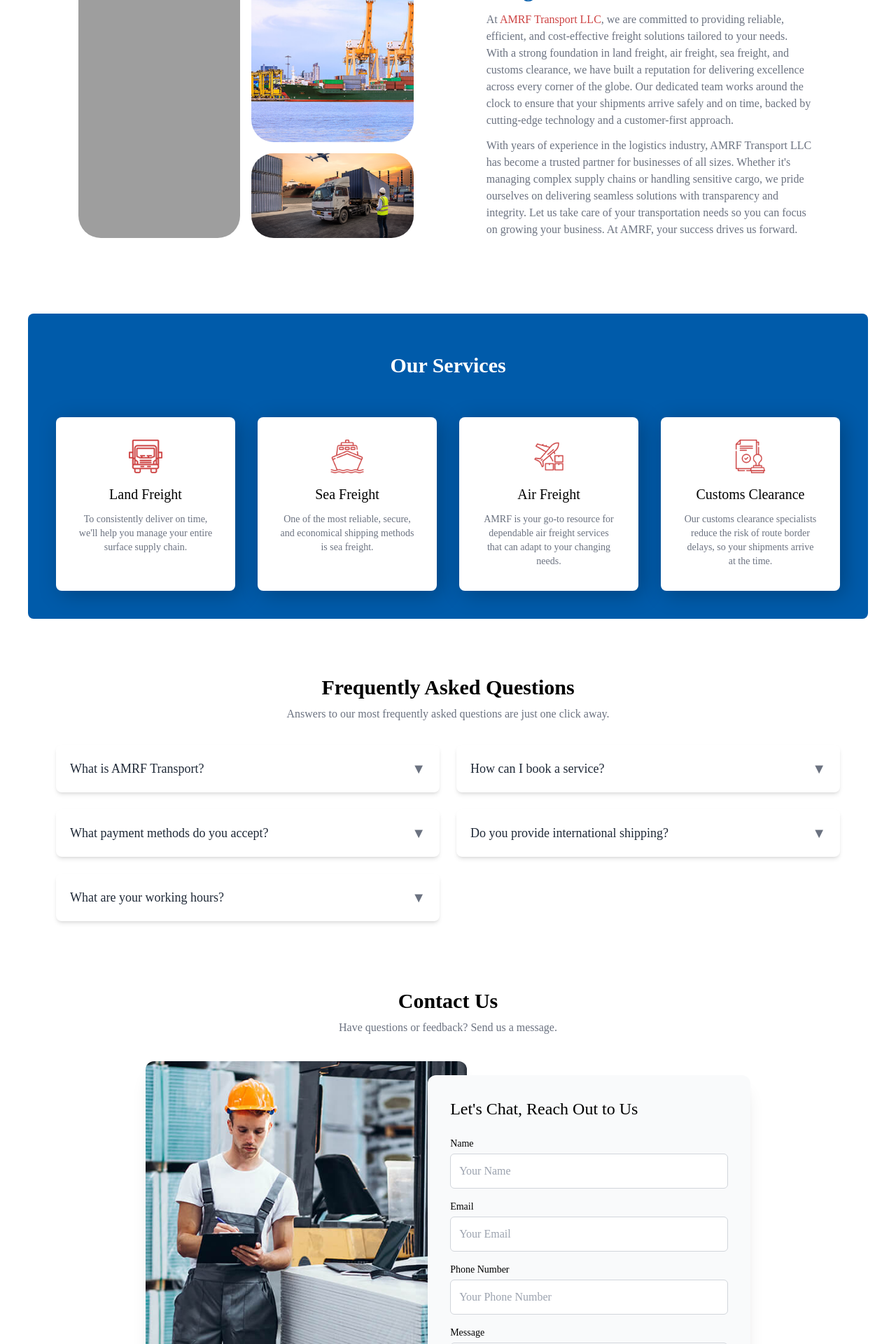
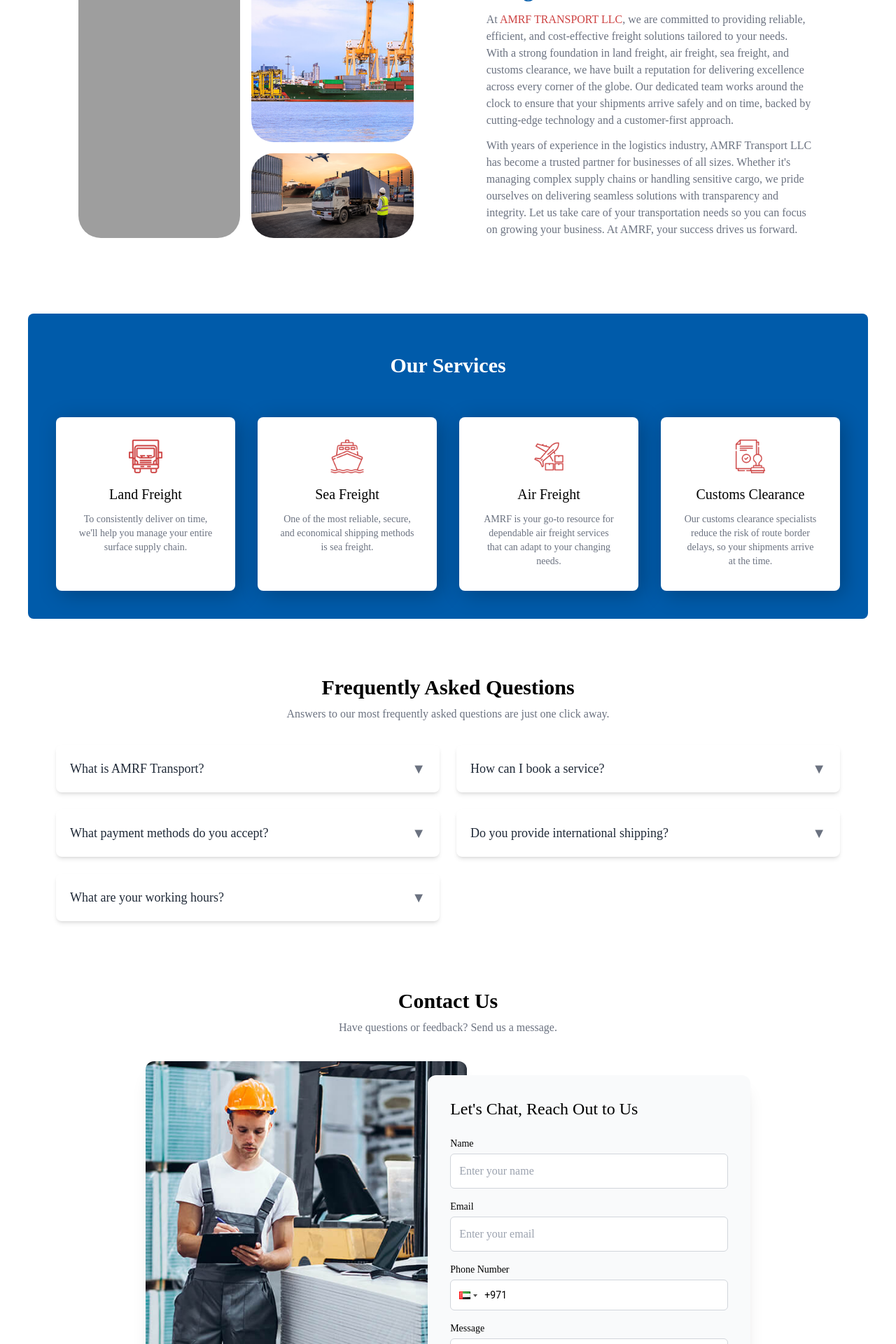
Before and after one commit to safu-van/AMRF-TRANSPORT, a React (Vite) app: page / in a window 1280 px wide. Shown: the part 880-2800 px from the top of the page at 70% size. Built offline with nearby package versions, Linux system fonts and the light colour scheme; grey boxes are pictures that could not be loaded; a web font is replaced by a local one.

Commit message:
contact form country code added

```diff
--- a/package.json
+++ b/package.json
@@ -12,7 +12,8 @@
   "dependencies": {
     "react": "^18.3.1",
     "react-dom": "^18.3.1",
-    "react-icons": "^5.4.0"
+    "react-icons": "^5.4.0",
+    "react-phone-input-2": "^2.15.1"
   },
   "devDependencies": {
     "@eslint/js": "^9.17.0",
--- a/src/components/About.jsx
+++ b/src/components/About.jsx
@@ -42,7 +42,7 @@
           </h1>
 
           <p className="text-md text-gray-500">
-            At <span className="text-[#CD4242]">AMRF Transport LLC</span>, we
+            At <span className="text-[#CD4242]">AMRF TRANSPORT LLC</span>, we
             are committed to providing reliable, efficient, and cost-effective
             freight solutions tailored to your needs. With a strong foundation
             in land freight, air freight, sea freight, and customs clearance, we
--- a/src/components/Banner.jsx
+++ b/src/components/Banner.jsx
@@ -30,7 +30,7 @@
       <div className="relative z-10 flex flex-col justify-end md:justify-end items-start h-full px-5 md:px-28 py-20 font-ubuntu">
         <h1 className="text-4xl font-semibold text-white mb-4">
           Welcome to <br className="flex md:hidden" />
-          <span className="text-[#CD4242]">AMRF Transport</span>
+          <span className="text-[#CD4242]">AMRF TRANSPORT</span>
         </h1>
         <p className="text-sm md:text-lg text-white mb-4 max-w-md">
           Your trusted partner for reliable, efficient, and professional
--- a/src/components/Contact.jsx
+++ b/src/components/Contact.jsx
@@ -1,6 +1,10 @@
-import React from "react";
+import React, { useState } from "react";
+import PhoneInput from "react-phone-input-2";
+import "react-phone-input-2/lib/style.css";
 
 const Contact = () => {
+  const [phone, setPhone] = useState("");
+
   return (
     <div className="w-full h-auto p-4 mt-5 md:mt-0 md:p-14 mb-10 font-ubuntu">
       <div className="w-full h-full">
@@ -30,7 +34,7 @@
                 <input
                   type="text"
                   className="w-full p-2.5 md:p-3 border border-gray-300 rounded-md focus:outline-none focus:ring-1 focus:ring-gray-500"
-                  placeholder="Your Name"
+                  placeholder="Enter your name"
                 />
               </div>
               <div>
@@ -38,17 +42,33 @@
                 <input
                   type="email"
                   className="w-full p-2.5 md:p-3 border border-gray-300 rounded-md focus:outline-none focus:ring-1 focus:ring-gray-500"
-                  placeholder="Your Email"
+                  placeholder="Enter your email"
                 />
               </div>
               <div>
                 <label className="block text-sm font-medium mb-1">
                   Phone Number
                 </label>
-                <input
-                  type="number"
-                  className="w-full p-2.5 md:p-3 border border-gray-300 rounded-md focus:outline-none focus:ring-1 focus:ring-gray-500"
-                  placeholder="Your Phone Number"
+                <PhoneInput
+                  country={"ae"}
+                  placeholder="Enter your phone number"
+                  value={phone}
+                  onChange={(phone) => setPhone(phone)}
+                  inputStyle={{
+                    width: "100%",
+                    height: "44px",
+                    border: "1px solid #D1D5DB",
+                    borderRadius: "0.375rem",
+                    paddingLeft: "48px",
+                  }}
+                  buttonStyle={{
+                    border: "none",
+                    backgroundColor: "transparent",
+                    marginLeft: "5px",
+                  }}
+                  dropdownStyle={{
+                    borderRadius: "0.375rem",
+                  }}
                 />
               </div>
               <div>
@@ -58,7 +78,7 @@
                 <textarea
                   className="w-full p-2.5 md:p-3 border border-gray-300 rounded-md focus:outline-none focus:ring-1 focus:ring-gray-500"
                   rows="4"
-                  placeholder="Your Message"
+                  placeholder="Write your message here..."
                 ></textarea>
               </div>
               <button className="relative bg-[#CD4242] w-full h-10 rounded-md text-white overflow-hidden group">
--- a/src/components/Footer.jsx
+++ b/src/components/Footer.jsx
@@ -61,27 +61,38 @@
 
           <div className="hidden md:flex flex-col space-y-2">
             <h2 className="text-xl font-semibold mb-1">Services</h2>
-            <span className="text-sm text-gray-300 cursor-pointer hover:text-white">Land Freight</span>
-            <span className="text-sm text-gray-300 cursor-pointer hover:text-white">Sea Freight</span>
-            <span className="text-sm text-gray-300 cursor-pointer hover:text-white">Air Freight</span>
-            <span className="text-sm text-gray-300 cursor-pointer hover:text-white">Customs Clearance</span>
+            <span className="text-sm text-gray-300 cursor-pointer hover:text-white">
+              Land Freight
+            </span>
+            <span className="text-sm text-gray-300 cursor-pointer hover:text-white">
+              Sea Freight
+            </span>
+            <span className="text-sm text-gray-300 cursor-pointer hover:text-white">
+              Air Freight
+            </span>
+            <span className="text-sm text-gray-300 cursor-pointer hover:text-white">
+              Customs Clearance
+            </span>
           </div>
 
           <div className="flex flex-col space-y-3">
             <h2 className="text-xl font-semibold mb-1">Contact</h2>
             <div className="flex gap-2 items-center">
               <img className="h-5" src="/mail.png" alt="..." />
-              <span className="text-sm text-gray-300 cursor-pointer hover:text-white">amrf@gmail.com</span>
+              <span className="text-sm text-gray-300 cursor-pointer hover:text-white">
+                operation@amrftransport.com
+              </span>
             </div>
             <div className="flex gap-2 items-center">
               <img className="h-5" src="/phone.png" alt="..." />
-              <span className="text-sm text-gray-300 cursor-pointer hover:text-white">+971559345323</span>
+              <span className="text-sm text-gray-300 cursor-pointer hover:text-white">
+                +971 52 978 7246
+              </span>
             </div>
             <div className="flex gap-2 items-center">
               <img className="h-5" src="/location.png" alt="..." />
               <span className="text-sm text-gray-300 cursor-pointer hover:text-white">
-                Office 111, Hilal Bank Building, PO Box 47578, Al Qusais 2,
-                Dubai, UAE
+                Al Nahda, Dubai, UAE
               </span>
             </div>
           </div>
@@ -91,7 +102,7 @@
       <div className="w-full py-4 border-t-[0.1px] border-gray-500 text-center text-sm text-gray-300">
         <p>
           &copy; {new Date().getFullYear()} All Rights Reserved by{" "}
-          <span className="text-white font-medium">AMRF Transport LLC</span>
+          <span className="text-white font-medium">AMRF TRANSPORT LLC</span>
         </p>
       </div>
     </div>
```
Also changed, not shown: 1 other file (tests, documents, lock files or other folders).
